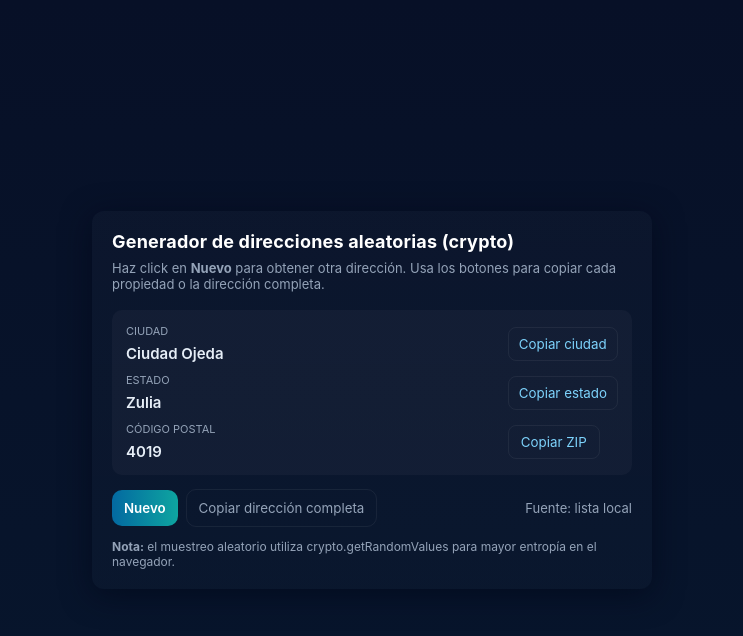
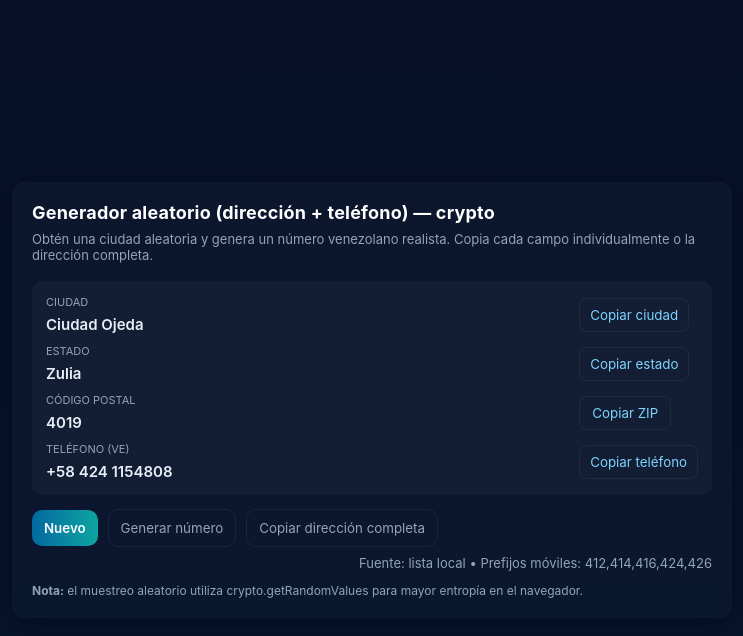
Before and after one commit to joselmm/ramdon-ven, a plain HTML site: page index.html in a window 1280 px wide. Both pictures are taken after a click on the element "Ciudad Ojeda". Shown: the whole page, without its empty margins (268-1011 px from the left). Drawn offline with Linux system fonts and the light colour scheme.

Commit message:
Update index.html

```diff
--- a/index.html
+++ b/index.html
@@ -3,7 +3,7 @@
 <head>
   <meta charset="utf-8" />
   <meta name="viewport" content="width=device-width,initial-scale=1" />
-  <title>Dirección aleatoria (crypto)</title>
+  <title>Dirección y teléfono aleatorio (crypto)</title>
   <style>
     :root{
       --bg:#0f1724; --card:#0b1220; --accent:#7dd3fc; --muted:#94a3b8;
@@ -11,7 +11,7 @@
     }
     *{box-sizing:border-box;font-family:Inter,ui-sans-serif,system-ui,-apple-system,"Segoe UI",Roboto,"Helvetica Neue",Arial;}
     body{margin:0;min-height:100vh;background:linear-gradient(180deg,#071027 0%, #07162d 100%);display:flex;align-items:center;justify-content:center;padding:24px;color:white;}
-    .card{background:linear-gradient(180deg, rgba(255,255,255,0.02), rgba(255,255,255,0.01)); border-radius:12px; padding:20px; width:100%; max-width:560px; box-shadow:0 6px 30px rgba(2,6,23,0.6);}
+    .card{background:linear-gradient(180deg, rgba(255,255,255,0.02), rgba(255,255,255,0.01)); border-radius:12px; padding:20px; width:100%; max-width:720px; box-shadow:0 6px 30px rgba(2,6,23,0.6);}
     h1{margin:0 0 8px;font-size:18px;letter-spacing:0.2px}
     p.lead{margin:0 0 18px;color:var(--muted);font-size:13px}
     .address{background:var(--glass); padding:14px;border-radius:10px; display:grid; gap:10px; grid-template-columns: 1fr auto; align-items:center;}
@@ -19,19 +19,20 @@
     .label{font-size:11px;color:var(--muted); text-transform:uppercase;}
     .value{font-size:15px; font-weight:600; color:#e6eef7; word-break:break-word;}
     button.copy{background:transparent;border:1px solid rgba(255,255,255,0.06); padding:8px 10px; border-radius:8px; cursor:pointer; color:var(--accent); min-width:92px;}
-    .controls{display:flex; gap:8px; margin-top:14px; align-items:center;}
+    .controls{display:flex; gap:8px; margin-top:14px; align-items:center; flex-wrap:wrap;}
     .btn-primary{background:linear-gradient(90deg,#0369a1,#0ea5a0); border:none; color:white; padding:10px 12px; border-radius:10px; cursor:pointer; font-weight:600;}
     .btn-ghost{background:transparent;border:1px solid rgba(255,255,255,0.06); color:var(--muted); padding:10px 12px;border-radius:10px; cursor:pointer;}
     .small{font-size:13px;color:var(--muted); margin-left:auto;}
     .toast{position:fixed; right:20px; bottom:20px; background:#0b1220; color:var(--accent); padding:10px 14px; border-radius:8px; box-shadow:0 6px 20px rgba(0,0,0,0.6); display:none;}
+    .row{display:flex; gap:10px; align-items:center;}
     footer{margin-top:12px;font-size:12px;color:var(--muted);}
-    @media (max-width:420px){ .address{grid-template-columns:1fr;} .small{display:none} }
+    @media (max-width:720px){ .address{grid-template-columns:1fr;} .small{display:none} }
   </style>
 </head>
 <body>
   <main class="card" role="main">
-    <h1>Generador de direcciones aleatorias (crypto)</h1>
-    <p class="lead">Haz click en <strong>Nuevo</strong> para obtener otra dirección. Usa los botones para copiar cada propiedad o la dirección completa.</p>
+    <h1>Generador aleatorio (dirección + teléfono) — crypto</h1>
+    <p class="lead">Obtén una ciudad aleatoria y genera un número venezolano realista. Copia cada campo individualmente o la dirección completa.</p>
 
     <div id="addressBox" class="address" aria-live="polite">
       <div class="field">
@@ -39,7 +40,7 @@
         <div id="city" class="value">—</div>
       </div>
       <div>
-        <button class="copy" data-copy="city">Copiar ciudad</button>
+        <button class="copy" data-copy="city" title="Copiar ciudad">Copiar ciudad</button>
       </div>
 
       <div class="field">
@@ -47,7 +48,7 @@
         <div id="state" class="value">—</div>
       </div>
       <div>
-        <button class="copy" data-copy="state">Copiar estado</button>
+        <button class="copy" data-copy="state" title="Copiar estado">Copiar estado</button>
       </div>
 
       <div class="field">
@@ -55,14 +56,25 @@
         <div id="zip" class="value">—</div>
       </div>
       <div>
-        <button class="copy" data-copy="zip">Copiar ZIP</button>
+        <button class="copy" data-copy="zip" title="Copiar ZIP">Copiar ZIP</button>
+      </div>
+
+      <div class="field">
+        <div class="label">Teléfono (VE)</div>
+        <div id="phone" class="value">—</div>
+      </div>
+      <div>
+        <button class="copy" data-copy="phone" title="Copiar teléfono">Copiar teléfono</button>
       </div>
     </div>
 
     <div class="controls">
-      <button id="newBtn" class="btn-primary">Nuevo</button>
-      <button id="copyAll" class="btn-ghost">Copiar dirección completa</button>
-      <div class="small">Fuente: lista local</div>
+      <div class="row">
+        <button id="newBtn" class="btn-primary" title="Generar nueva ciudad">Nuevo</button>
+        <button id="genPhoneBtn" class="btn-ghost" title="Generar número venezolano">Generar número</button>
+        <button id="copyAll" class="btn-ghost" title="Copiar dirección completa">Copiar dirección completa</button>
+      </div>
+      <div class="small">Fuente: lista local • Prefijos móviles: 412,414,416,424,426</div>
     </div>
 
     <footer>
@@ -73,7 +85,7 @@
   <div id="toast" class="toast" role="status" aria-live="polite">Copiado</div>
 
   <script>
-    // Lista de ciudades (usa el JSON que quieras)
+    // --- Datos: pega tu JSON completo aquí si quieres ---
     const ciudades = [
   {"city":"Caracas","state":"Distrito Capital","zip":"1010"},
   {"city":"Maracaibo","state":"Zulia","zip":"4004"},
@@ -116,12 +128,11 @@
   {"city":"Calabozo","state":"Guárico","zip":"2312"},
   {"city":"Quíbor","state":"Lara","zip":"3061"}
 ]
-;
 
-    // Generador de enteros seguros en [0, max)
+
+    // --- Util: entero seguro en [0, max) (rejection sampling) ---
     function secureRandomInt(max) {
       if (max <= 0) return 0;
-      // Rejection sampling to avoid modulo bias
       const uint32Max = 2 ** 32;
       const limit = Math.floor(uint32Max / max) * max;
       const arr = new Uint32Array(1);
@@ -132,10 +143,24 @@
       }
     }
 
-    // Selecciona una ciudad/dirección al azar
+    // Selecciona una ciudad al azar
     function pickRandomCity() {
       const idx = secureRandomInt(ciudades.length);
       return ciudades[idx];
+    }
+
+    // Generar número venezolano aleatorio (móvil)
+    function generateVenezuelanPhone() {
+      // Prefijos móviles usados en VE
+      const prefixes = ["412","414","416","424","426"];
+      const prefix = prefixes[secureRandomInt(prefixes.length)];
+      // Generar 7 dígitos (0000000 - 9999999) con padding
+      let subscriber = "";
+      for (let i = 0; i < 7; i++) {
+        subscriber += String(secureRandomInt(10));
+      }
+      // Formato: +58 412 1234567
+      return `+58 ${prefix} ${subscriber}`;
     }
 
     // Render en DOM
@@ -145,16 +170,27 @@
       document.getElementById('zip').textContent = obj.zip;
     }
 
-    // Copiar texto (usa Clipboard API con fallback)
+    function renderPhone(phoneStr) {
+      document.getElementById('phone').textContent = phoneStr;
+    }
+
+    // Copiar texto (Clipboard API + fallback)
     async function copyText(text) {
       try {
+        if (!text) {
+          showToast('Nada para copiar');
+          return;
+        }
         if (navigator.clipboard && navigator.clipboard.writeText) {
           await navigator.clipboard.writeText(text);
         } else {
-          // Fallback
           const ta = document.createElement('textarea');
           ta.value = text;
+          // Evitar scroll jump
+          ta.style.position = 'fixed';
+          ta.style.left = '-9999px';
           document.body.appendChild(ta);
+          ta.focus();
           ta.select();
           document.execCommand('copy');
           document.body.removeChild(ta);
@@ -176,34 +212,51 @@
       toastTimeout = setTimeout(() => t.style.display = 'none', 1800);
     }
 
-    // Inicializa con una dirección aleatoria
+    // Estado actual
     let current = pickRandomCity();
+    let currentPhone = generateVenezuelanPhone();
     renderCity(current);
+    renderPhone(currentPhone);
 
-    // Eventos
+    // Eventos: Nuevo (cambia solo ciudad)
     document.getElementById('newBtn').addEventListener('click', () => {
       current = pickRandomCity();
       renderCity(current);
     });
 
-    // Copiar individualmente
+    // Generar número (separado)
+    document.getElementById('genPhoneBtn').addEventListener('click', () => {
+      currentPhone = generateVenezuelanPhone();
+      renderPhone(currentPhone);
+    });
+
+    // Copiar individualmente (city/state/zip/phone)
     document.querySelectorAll('button.copy').forEach(btn => {
       btn.addEventListener('click', (e) => {
         const prop = e.currentTarget.getAttribute('data-copy');
-        copyText(current[prop]);
+        if (prop === 'phone') {
+          copyText(currentPhone);
+        } else {
+          copyText(current[prop]);
+        }
       });
     });
 
-    // Copiar dirección completa (formateada)
+    // Copiar dirección completa (incluye teléfono)
     document.getElementById('copyAll').addEventListener('click', () => {
-      const full = `Av. Ejemplo, Edif. Falso, Piso 3, Apto. 3B\nUrbanización Ficticia\n${current.city}, ${current.state}\nCódigo Postal: ${current.zip}`;
+      const full = `Av. Ejemplo, Edif. Falso, Piso ${secureRandomInt(10)+1}, Apto. ${secureRandomInt(20)+1}${String.fromCharCode(65 + secureRandomInt(4))}
+Urbanización Ficticia
+${current.city}, ${current.state}
+Código Postal: ${current.zip}
+Tel: ${currentPhone}`;
       copyText(full);
     });
 
-    // Permitir copiar haciendo click en el valor (opcional UX)
-    ['city','state','zip'].forEach(id => {
+    // Permitir copiar haciendo click en el valor (UX)
+    ['city','state','zip','phone'].forEach(id => {
       document.getElementById(id).addEventListener('click', () => {
-        copyText(document.getElementById(id).textContent);
+        const text = id === 'phone' ? currentPhone : document.getElementById(id).textContent;
+        copyText(text);
       });
     });
   </script>
```
